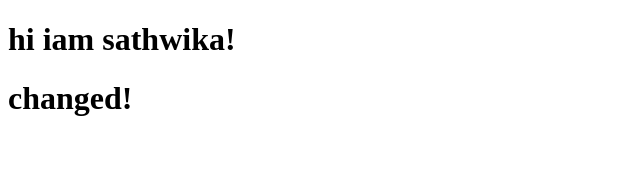
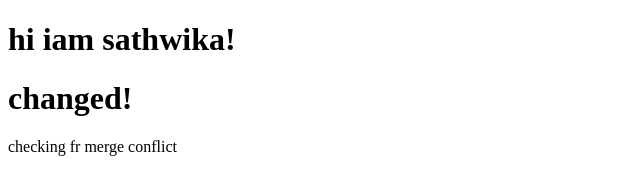
Before and after one commit to SathwikaK/myfirstrepo, a plain HTML site: page index.html in a window 1280 px wide. Shown: the whole page, without its empty margins (0-640 px from the left). Drawn offline with Linux system fonts and the light colour scheme.

Commit message:
checking fr merge conflict

```diff
--- a/index.html
+++ b/index.html
@@ -9,5 +9,6 @@
 <body>
     <h1>hi iam sathwika!</h1>
     <h1>changed!</h1>
+    <p>checking fr merge conflict</p>
 </body>
 </html>
```
